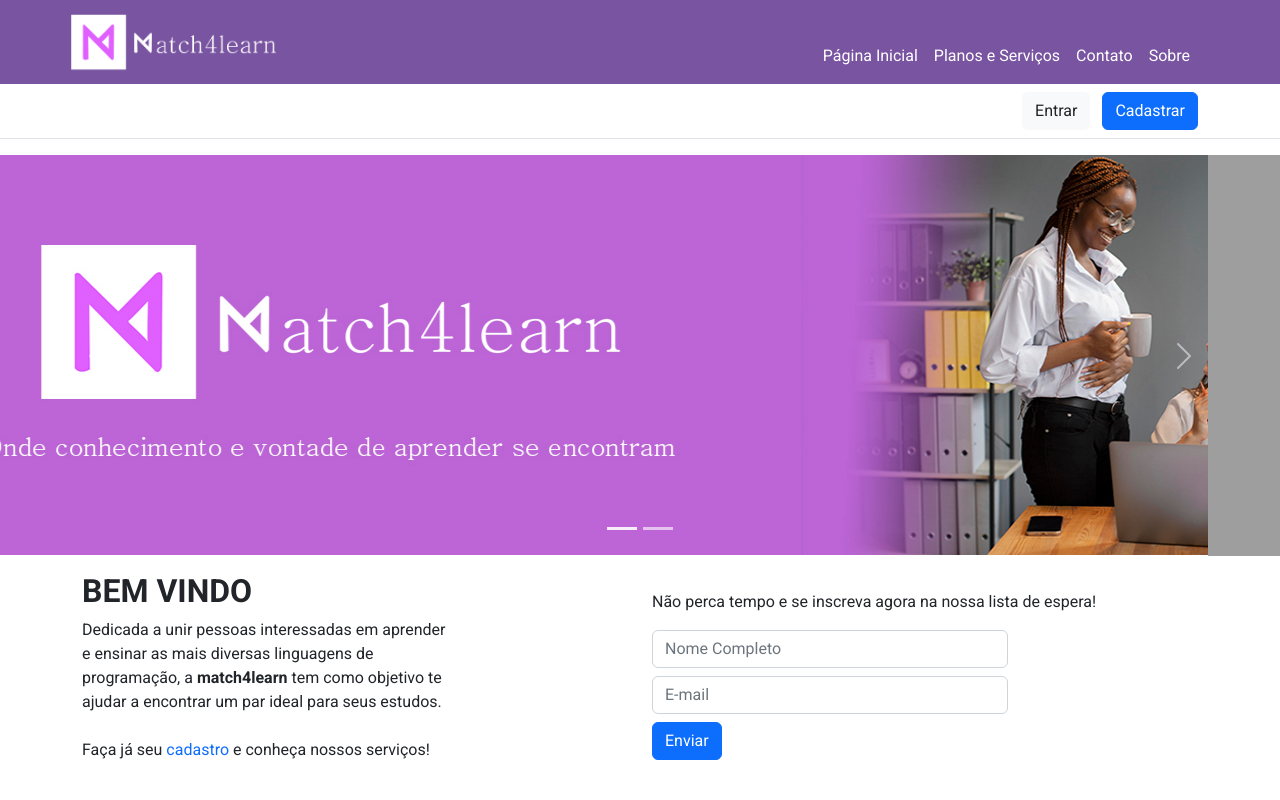
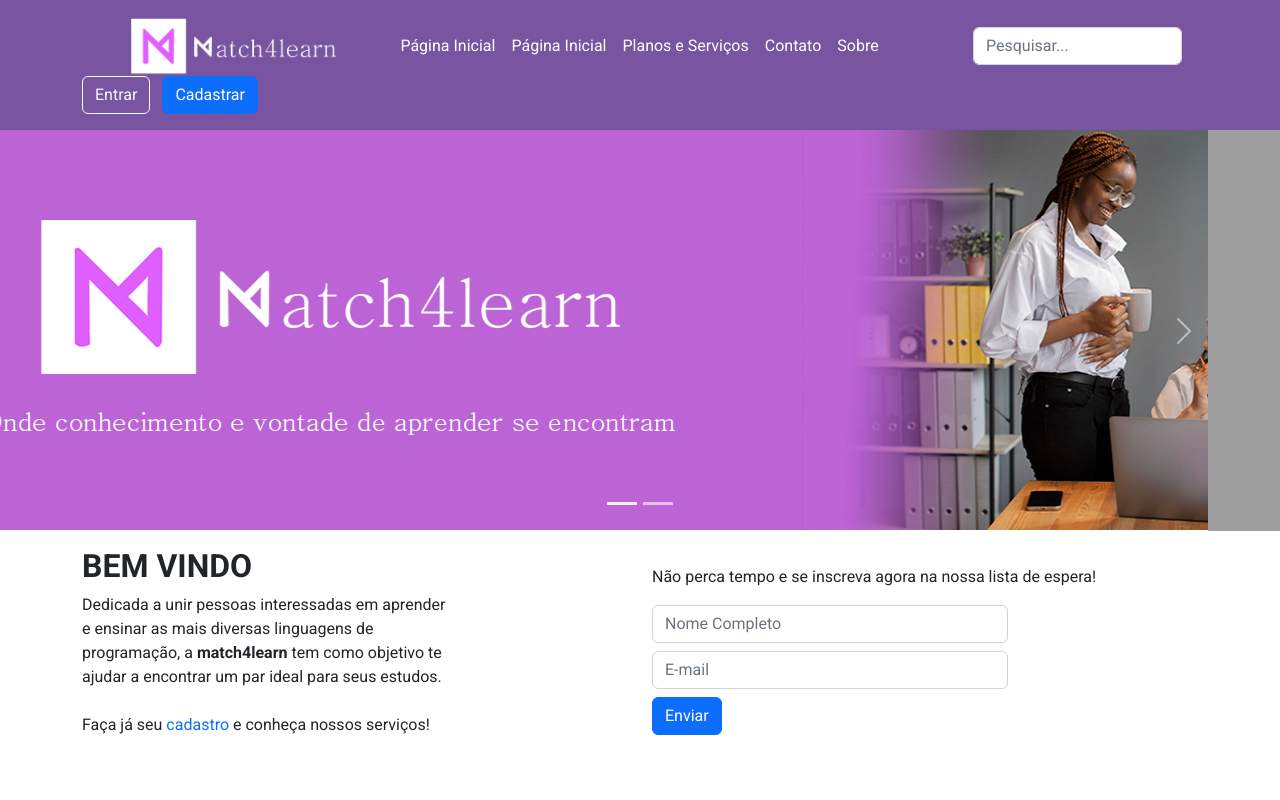
Before and after one commit to systemilc/match4learnV2, a plain HTML site: page index.html in a window 1280 px wide. Shown: the top 800 px of the page. Drawn offline with nearby package versions, Linux system fonts and the light colour scheme; grey boxes are pictures that could not be loaded.

Commit message:
alterado header

```diff
--- a/index.html
+++ b/index.html
@@ -14,7 +14,7 @@
 <body>
 
   <!--HEADER-->
-  <nav class="navbar navbar-expand-lg px-3 py-2 bg-violet text-white" id="color">
+  <!-- <nav class="navbar navbar-expand-lg px-3 py-2 bg-violet text-white" id="color">
     <div class="container navbar-nav justify-content-around">
         <div class="logo d-flex menu">
           <a href="index.html" class="text-white text-decoration-none me-5">
@@ -63,10 +63,47 @@
           <a href="./cadastro.html" class="btn btn-primary">Cadastrar</a>
         </div>
       </div>
-    </div>
+    </div> -->
 
   <!--/HEADER-->
 
+
+
+  <!--Header 2-->
+
+  <header class="p-3 bg-violet text-white ">
+    <div class="container ">
+      <div class="d-flex flex-wrap align-items-center justify-content-center justify-content-lg-start">
+        <a href="/" class="d-flex align-items-center mb-2 mb-lg-0 text-white text-decoration-none">
+          <svg class="bi me-2" width="40" height="32" role="img" aria-label="Bootstrap"><use xlink:href="#bootstrap"></use></svg>
+        </a>
+        <div class="logo d-flex menu">
+          <a href="index.html" class="text-white text-decoration-none me-5">
+            <img src="./src/img/logo.png" class="bi me-2" width="auto" height="60" role="img" aria-label="Logo">
+          </a></div>
+        <ul class="nav col-12 col-lg-auto me-lg-auto mb-2 justify-content-center mb-md-0">
+
+          <li><a href="#" class="nav-link px-2 text-white">Página Inicial</a></li>
+          <li><a href="#" class="nav-link px-2 text-white">Página Inicial</a></li>
+          <li><a href="#" class="nav-link px-2 text-white">Planos e Serviços</a></li>
+          <li><a href="#" class="nav-link px-2 text-white">Contato</a></li>
+          <li><a href="#" class="nav-link px-2 text-white">Sobre</a></li>
+
+        </ul>
+
+        <form class="col-12 col-lg-auto mb-3 mb-lg-0 me-lg-3">
+          <input type="search" class="form-control form-control-dark" placeholder="Pesquisar..." aria-label="Search">
+        </form>
+
+        <div class="text-end">
+          <a href="./login.html" class="btn btn-outline-light me-2">Entrar</a>
+          <a href="./cadastro.html" class="btn btn-primary">Cadastrar</a>
+        </div>
+      </div>
+    </div>
+  </header>
+
+  <!--HEADER 2-->
   <!--BANNER-->
 
     <div class="bd-example">
```
